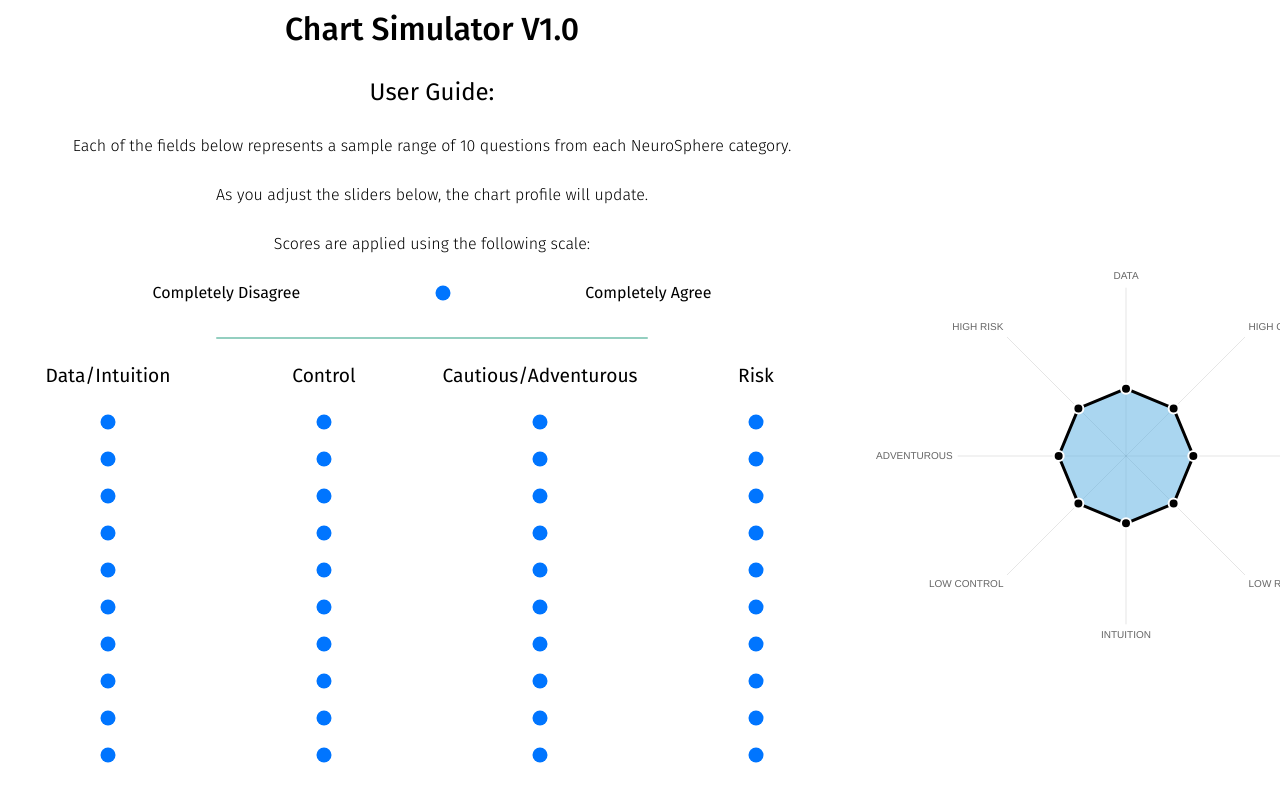
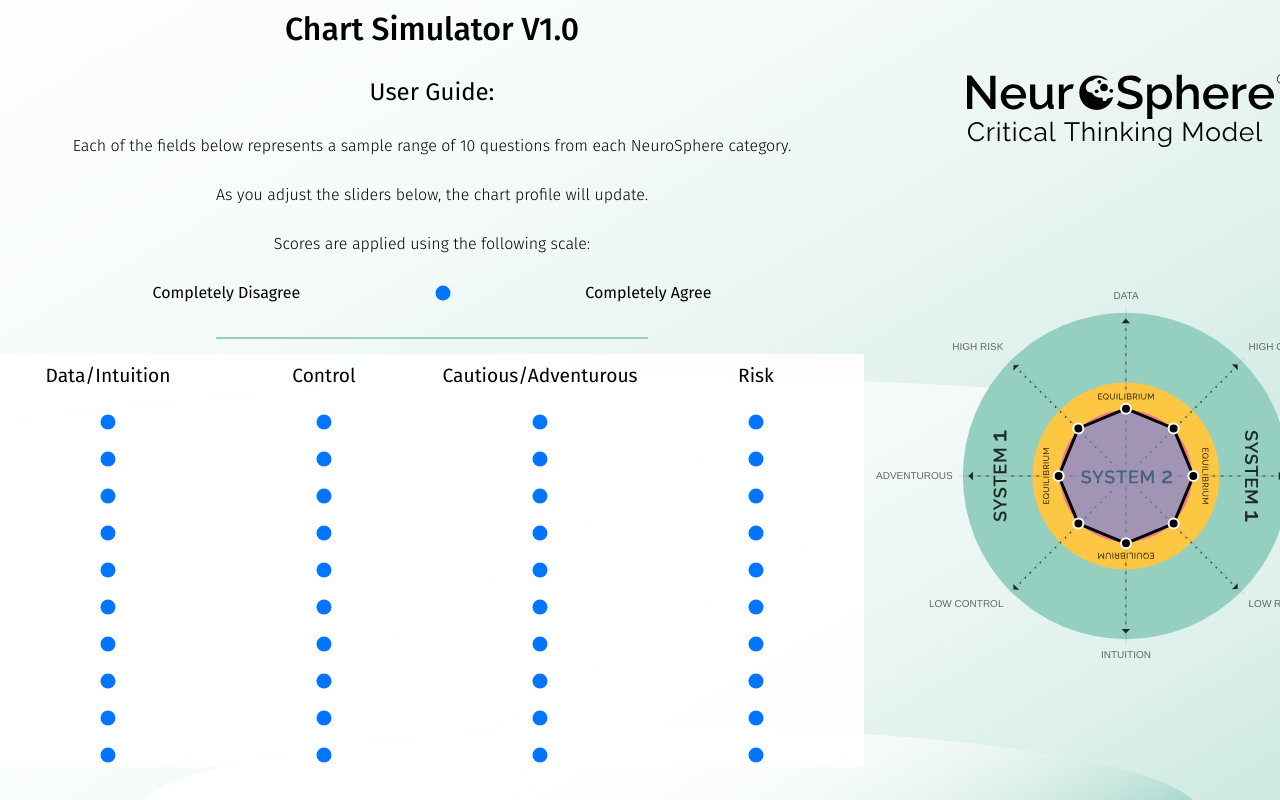
Before and after one commit to mabstract25/ChartSimulator, a plain HTML site: page index.html in a window 1280 px wide. Shown: the top 800 px of the page. Drawn offline with nearby package versions, Linux system fonts and the light colour scheme; the site is published under a folder, as on GitHub Pages, so addresses that start at the root find nothing.

Commit message:
Relative paths fix

```diff
--- a/index.html
+++ b/index.html
@@ -320,7 +320,7 @@
     </div>
     <div class="containerRight">
         <div class="Logo">
-            <img src="/NeuroSphereLogo.svg" alt="">
+            <img src="NeuroSphereLogo.svg" alt="">
         </div>
         <div class="DataContainer">
             <canvas id="radial" width= "500px" height="500px"></canvas>
--- a/radialchart.css
+++ b/radialchart.css
@@ -35,7 +35,7 @@ p {
     height: 100vh;
     display: flex;
     justify-content: space-around;
-    background-image: url(/NeuroSphereBG.png);
+    background-image: url(NeuroSphereBG.png);
     background-repeat: none;
     background-size: cover;
 
@@ -97,7 +97,7 @@ p {
 
 
 .DataContainer {
-  background-image:url(/NeuroSphere.svg);
+  background-image:url(NeuroSphere.svg);
   background-repeat: no-repeat;
   background-size: 330px;
   background-position-x: 97px;
```
